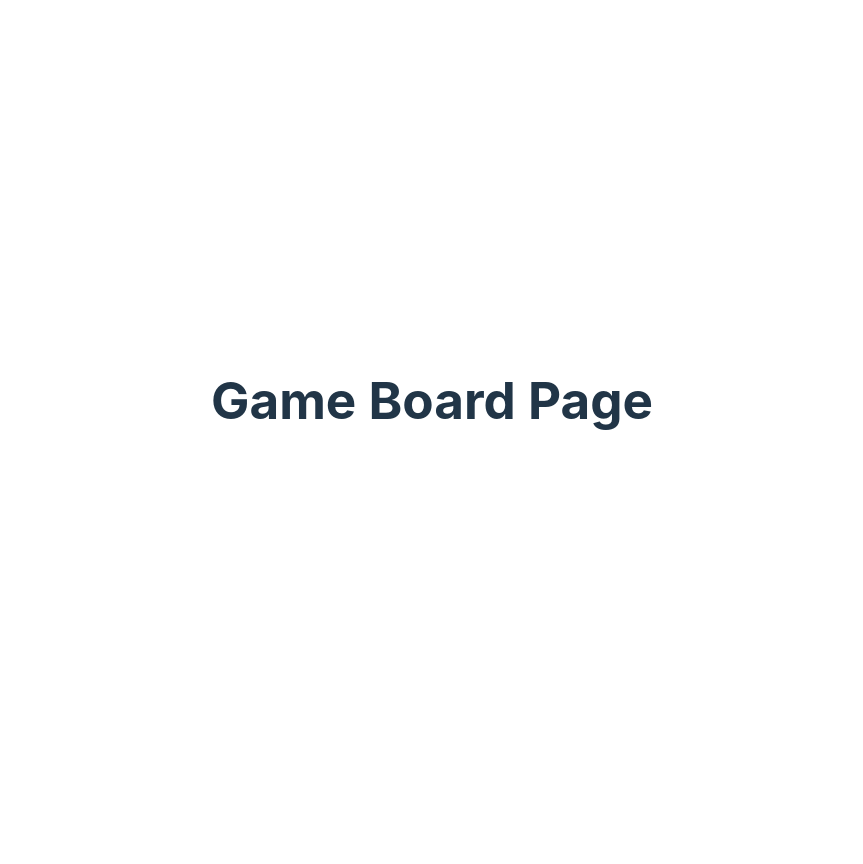
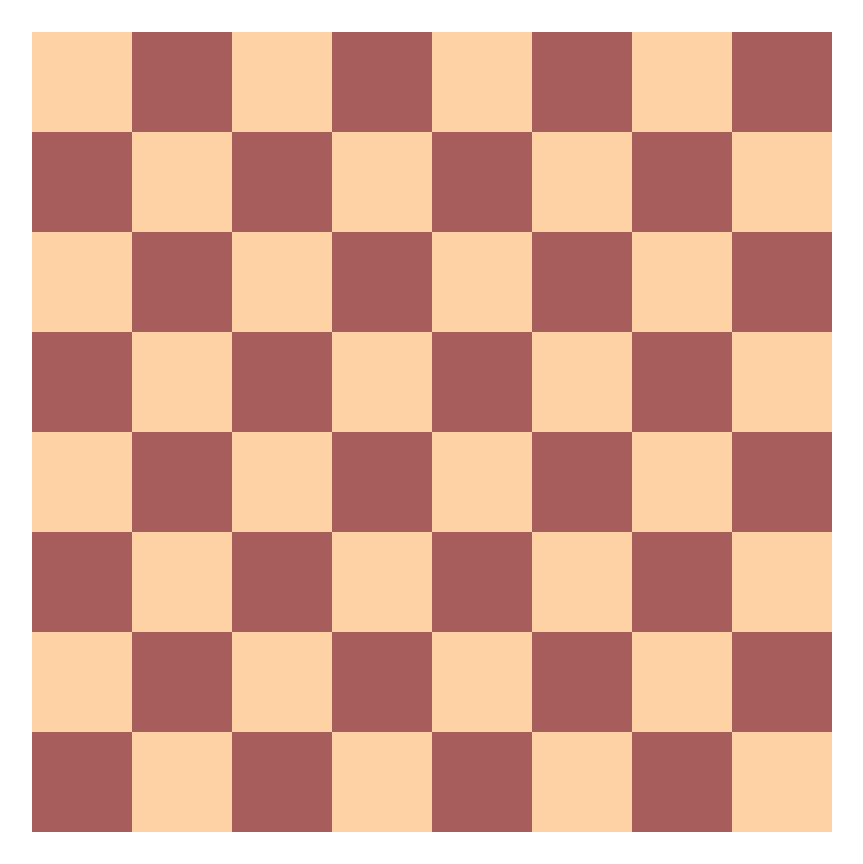
Before and after one commit to GolemWarrior/multiplayer-checkers, a React (Vite) app: page /game in a window 1280 px wide. Shown: the whole page, without its empty margins (208-1071 px from the left). Before the commit the page ends 800 px from the top, so only its background shows below. Built offline with nearby package versions, Linux system fonts and the light colour scheme.

Commit message:
changing game page to be the board

```diff
--- a/src/Game.tsx
+++ b/src/Game.tsx
@@ -1,3 +1,4 @@
+import Chessboard from './components/Chessboard/Chessboard'
 import './Game.css'
 
 function Game() {
@@ -5,7 +6,7 @@ function Game() {
   return (
     <>
       <div>
-        <h1> Game Board Page</h1>
+        <Chessboard/>
       </div>
     </>
   )
```
